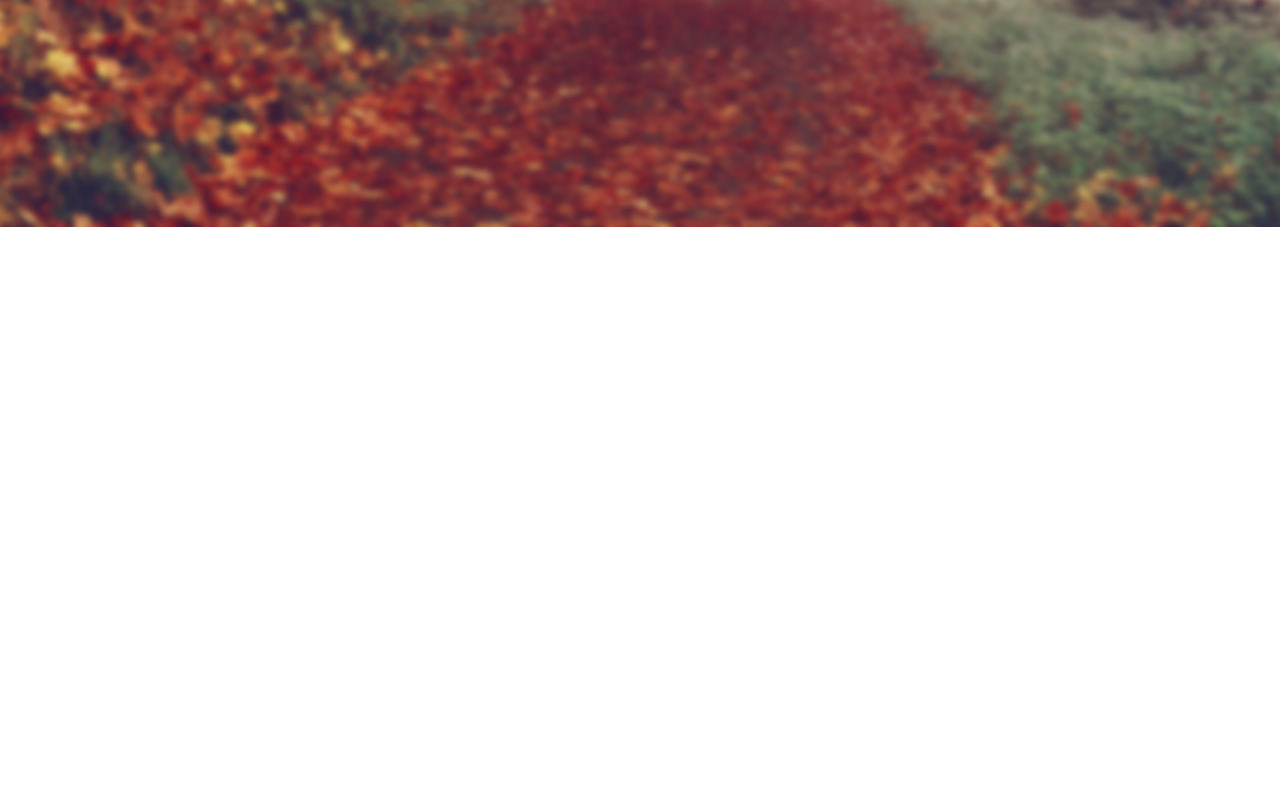
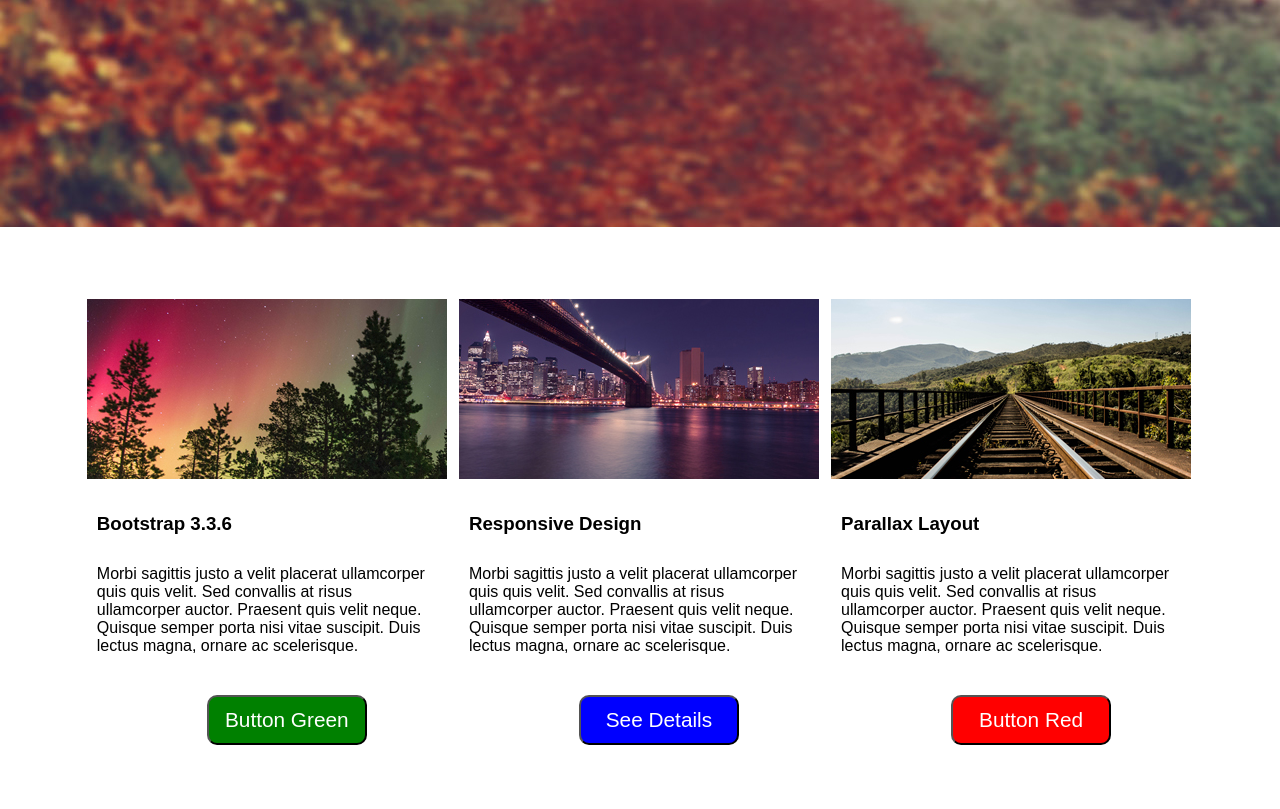
Before and after one commit to rtduany/winner-display-table, a plain HTML site: page index.html in a window 1280 px wide. Shown: the part 395-1204 px from the top of the page. Before the commit the page ends 800 px from the top, so only its background shows below. Drawn offline with Linux system fonts and the light colour scheme.

Commit message:
add three column section

```diff
--- a/css/style.css
+++ b/css/style.css
@@ -36,23 +36,73 @@ nav a:hover {
 	background-color: #1a1a1a;
 	border: 1px dotted white;
 }
-/* ***************************** front-page styles ******************* */
 .container-fluid {
 	display: table;
-	background-image: url(../img/bg-1.jpg);
-	background-position: bottom left;
 	width: 100%;
-	height: 560px;
 	margin-top: 62px;
+	margin-bottom: 62px;
+}
+.container {
+	display: table;
+	width: 88%;
+	border-collapse: separate;
+/*	margin-bottom: 62px;*/
+
 }
 .row {
 	display: table-row;
+}
+.col {
+	display: table-cell;
+}
+/* ***************************** front-page styles ******************* */
+#section1 {
+	background-image: url(../img/bg-1.jpg);
+	background-position: bottom left;
+	height: 560px;
+}
+.row-fluid {
 	width: inherit;
 }
-.col {
+.col-fluid {
 	display: table-cell;
 	width: inherit;
 	text-align: center;
 	color: white;
 	vertical-align: middle;
 }
+/* ************************************************************ 3-column section styles *************************************************** */
+#section2 {
+	height: 520px;
+	margin: 0 auto;
+	border-spacing: 10px;
+}
+.three-cols {
+	display: table-cell;
+	column-width: 280px;
+	height: inherit;
+}
+.three-cols h3 {
+	margin: 30px 0 30px 10px;
+}
+.three-cols p {
+	margin: 0 10px;
+}
+.three-cols button {
+	margin: 40px 120px;
+	width: 160px;
+	height: 50px;
+	border-radius: 10px;
+	font-size: 130%;
+	color: white;
+}
+#green-btn {
+	background-color: green;
+
+}
+#blue-btn {
+	background-color: blue;
+}
+#red-btn {
+	background-color: red;
+}
--- a/index.html
+++ b/index.html
@@ -16,15 +16,40 @@
 				<a href="https://www.google.com" class="btn" target="_blank">External</a>
 			</nav>
 		</header>
-
-		<div class="container-fluid">
-				<div class="row">
-					<div class="col">
-						<h1>WINNER</h1>
-						<p>Simple Non-Bootstrap Example</p>
-					</div>
+		<div class="container-fluid" id="section1">
+			<div class="row row-fluid">
+				<div class="col-fluid">
+					<h1>WINNER</h1>
+					<p>Simple Non-Bootstrap Example</p>
 				</div>
 			</div>
+		</div>
+		<div class="container" id="section2">
+			<div class="row">
+				<div class="three-cols">
+					<img src="img/1-1.jpg">
+					<h3>Bootstrap 3.3.6</h3>
+					<p>Morbi sagittis justo a velit placerat ullamcorper quis quis velit. Sed convallis at risus ullamcorper auctor. Praesent
+						quis velit neque. Quisque semper porta nisi vitae suscipit. Duis lectus magna, ornare ac scelerisque.</p>
+					<button id="green-btn">Button Green</button>
+				</div>
+				<div class="three-cols">
+					<img src="img/1-2.jpg">
+					<h3>Responsive Design</h3>
+					<p>Morbi sagittis justo a velit placerat ullamcorper quis quis velit. Sed convallis at risus ullamcorper auctor. Praesent
+						quis velit neque. Quisque semper porta nisi vitae suscipit. Duis lectus magna, ornare ac scelerisque.</p>
+					<button id="blue-btn">See Details</button>
+				</div>
+				<div class="three-cols">
+					<img src="img/1-3.jpg">
+					<h3>Parallax Layout</h3>
+					<p>Morbi sagittis justo a velit placerat ullamcorper quis quis velit. Sed convallis at risus ullamcorper auctor. Praesent
+						quis velit neque. Quisque semper porta nisi vitae suscipit. Duis lectus magna, ornare ac scelerisque.</p>
+					<button id="red-btn">Button Red</button>
+				</div>
+			</div>
+		</div>
+
 
 
 	</body>
```
